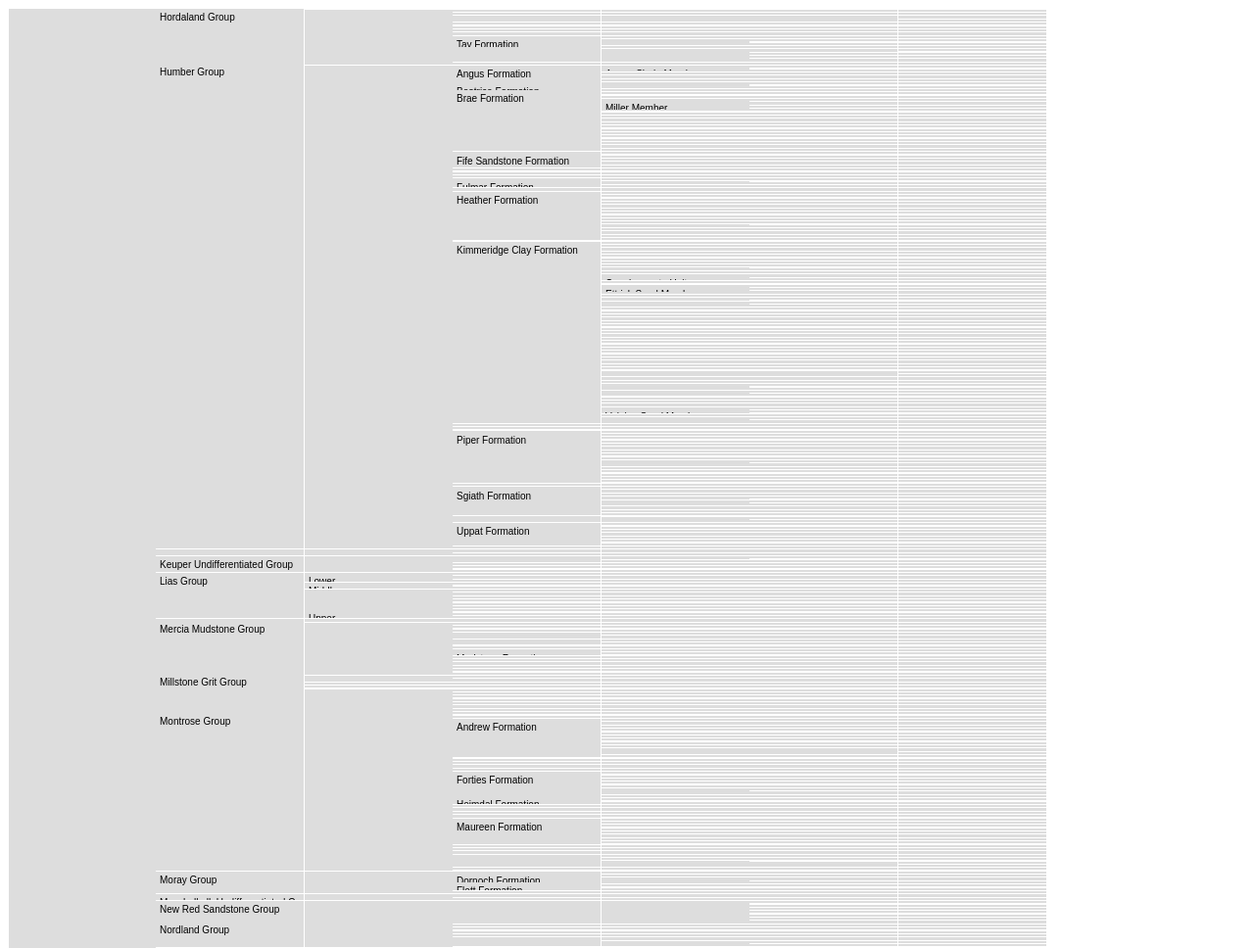
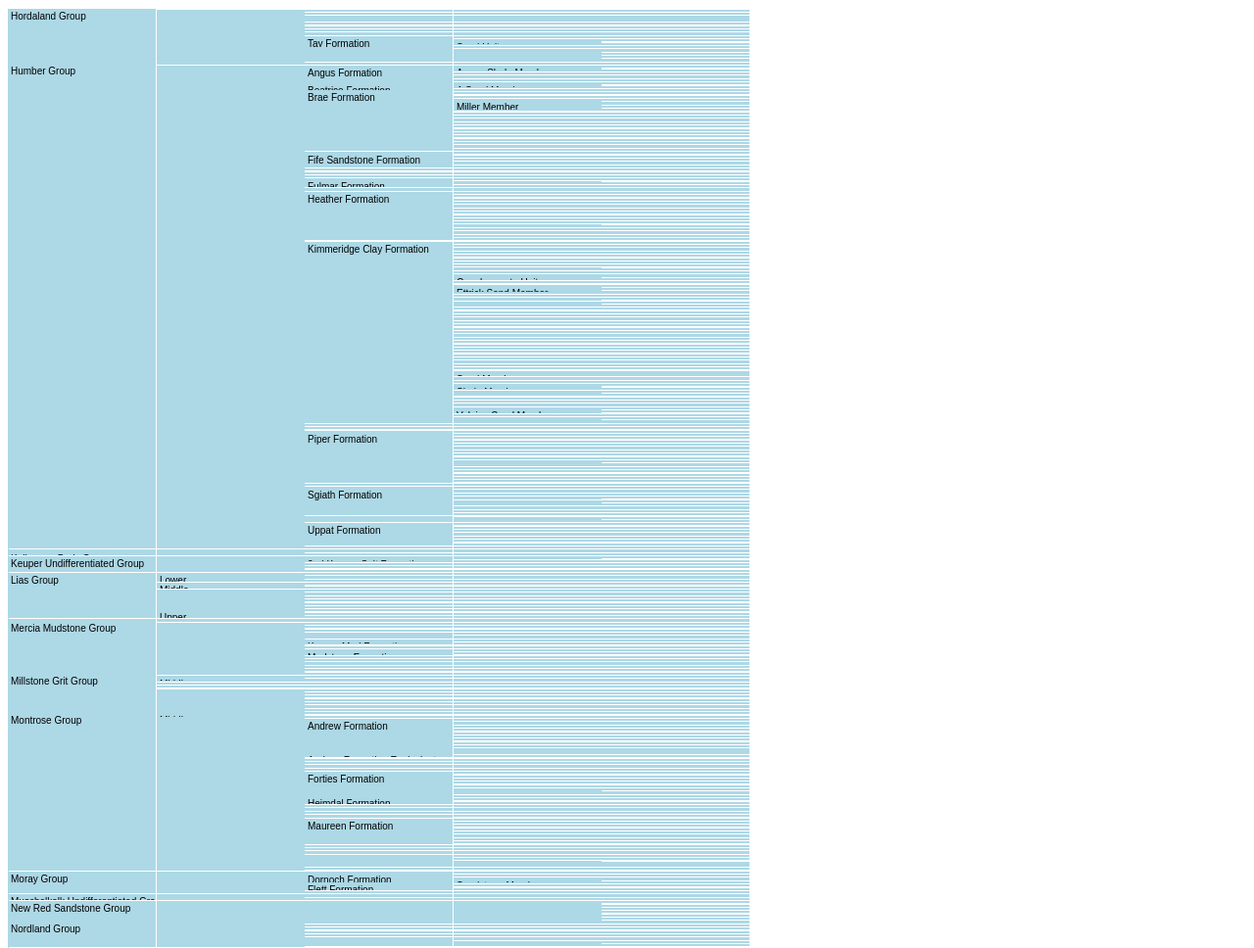
Before and after one commit to MariaZentsova/stratprofile, a plain HTML site: page index.html in a window 1280 px wide. Shown: the whole page at 98% size. Drawn offline with nearby package versions, Linux system fonts and the light colour scheme.

Commit message:
Add files via upload

```diff
--- a/index.html
+++ b/index.html
@@ -12,12 +12,26 @@ body {
   overflow: hidden;
   position: absolute;
   white-space: pre;
-  background: #ddd;
+  background: lightblue;
 }
 
 .node-label{
-  margin: 4px;
+  margin: 3px;
 }
+
+div.tooltip {
+    position: absolute;
+    text-align: center;
+    width: 60px;
+    height: 28px;
+    padding: 2px;
+    font: 12px sans-serif;
+    background: lightgrey;
+    border: 0px;
+    border-radius: 8px;
+    pointer-events: none;
+}
+
 </style>
 <script src="https://d3js.org/d3.v4.min.js"></script>
 <script src="https://d3js.org/d3-scale-chromatic.v1.min.js"></script>
@@ -95,29 +109,39 @@ d3.json("formations.json", function (error, data) {
 
 */
 
+
 	// Drawing chart using divs
 var form = d3.select("body")
 	.selectAll(".node")
 	.data(root.descendants())
 	.enter().append("div")
 		.attr("class","node")
-		.style("left", function(d) { return d.y0  + "px"; })
+		.style("left", function(d) { if (d.data.key !== d.root) {return d.y0 -151 + "px"; }})
         .style("top", function(d) { return d.x0 + "px"; })
-        .style("width", function(d) { return d.y1 - d.y0 + "px"; })
+        .style("width", function(d) { if (d.data.key === d.root) {
+          return 1 + "px";}
+          else  {return d.y1 - d.y0 + "px";}
+        })
         .style("height", function(d) { return d.x1 - d.x0 + "px"; })
-		.style("backgroud-color", function(d) {
-			if(colours.has(d.group)){
-			   return colours.get(d.group)(d.depth);
-			   }
-			return "bdbdbd";
-		})
+    .on('mouseover', function() {
+      d3.select(this)
+      .style('background-color','orange')
+    })
+    .on('mouseout', function () {
+      d3.select(this)
+      .style('background-color', function (d) { return d.backgroundColor; })
+    })
 		.on("click", function(d) {console.log(d);}) ;
 
-
+//Define a tooltip for the chart
+//form.append("div")
+// .attr("class","tooltip");
 
 form.append("div")
 	.attr("class","node-label")
-	.text(function(d) {return d.data.key; });
+  //Not sure how to filter the text correctly
+	.text(function(d) { if (d.height > 1) {return d.data.key; }});
+
 
 
 
```
